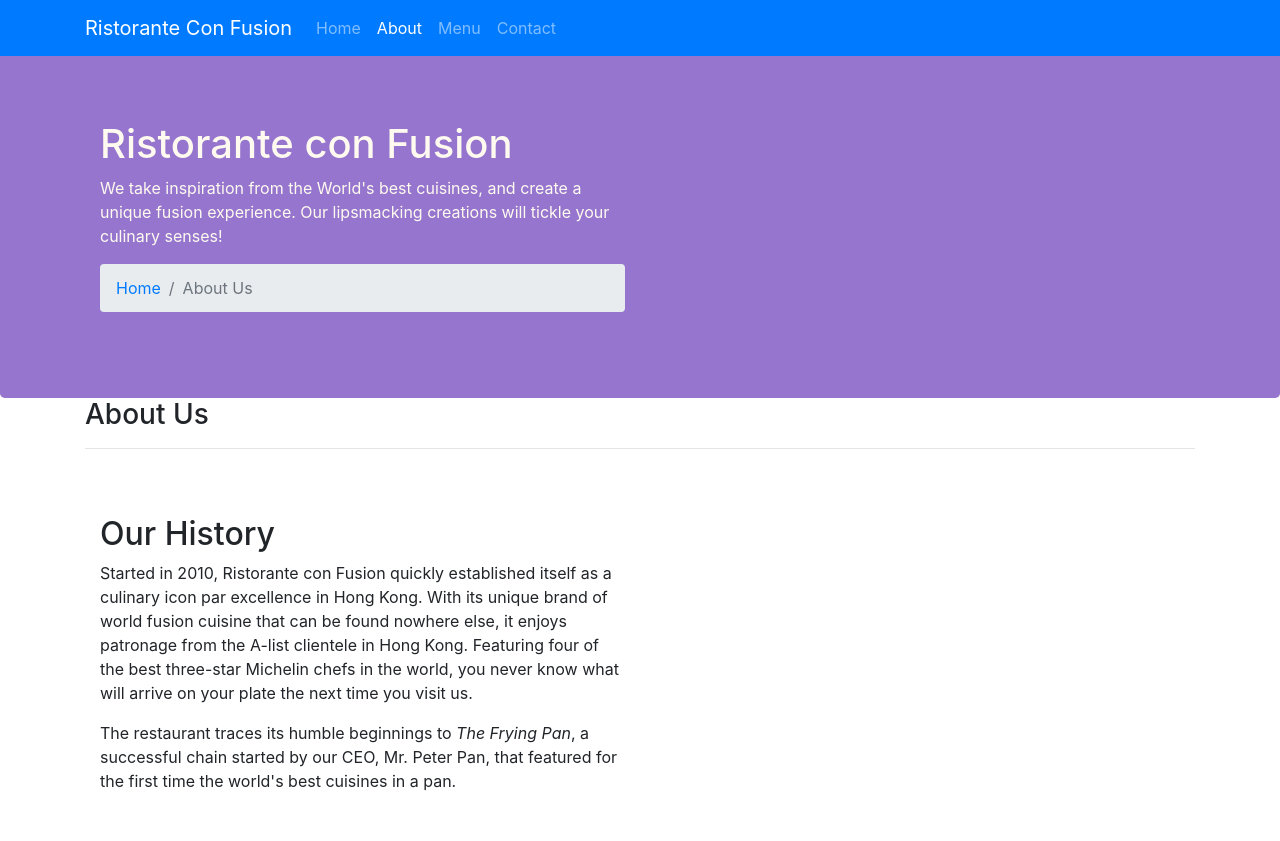
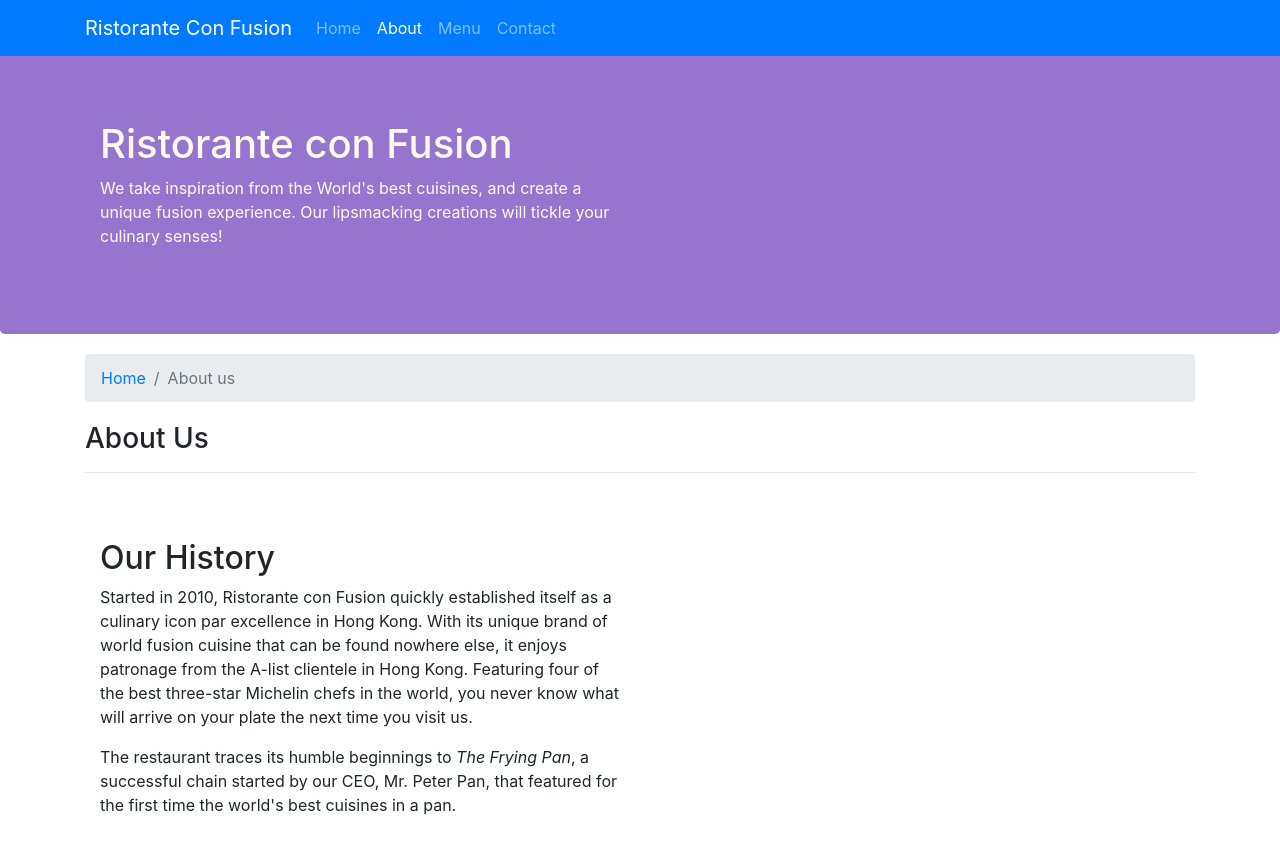
Before and after one commit to joanet501/conFusion, a website: page aboutus.html in a window 1280 px wide. Shown: the top 841 px of the page. Drawn offline with nearby package versions, Linux system fonts and the light colour scheme.

Commit message:
github commit

```diff
--- a/aboutus.html
+++ b/aboutus.html
@@ -40,12 +40,11 @@
 
                     <h1>Ristorante con Fusion</h1>
                     <p>We take inspiration from the World's best cuisines, and create a unique fusion experience. Our lipsmacking creations will tickle your culinary senses!</p>
-                    <ol class="col-12 breadcrumb">
-                        <li class="breadcrumb-item"><a href="./index.html">Home</a></li>
-                        <li class="breadcrumb-item active">About Us</li>
-                    </ol>
+
                 </div>
+
                 <div class="col-12 col-sm">
+
                 </div>
             </div>
         </div>
@@ -54,6 +53,10 @@
     <div class="container">
         <div class="row">
             <div class="col-12">
+                <ol class="col-12 breadcrumb estilo">
+                    <li class="breadcrumb-item"><a href="./index.html">Home</a></li>
+                    <li class="breadcrumb-item active">About us</li>
+                </ol>
                <h3>About Us</h3>
                <hr>
             </div>
--- a/css/styles.css
+++ b/css/styles.css
@@ -37,3 +37,7 @@ body{
 .navbar-dark {
      background-color: #512DA8;
 }
+
+.estilo {
+    margin: 20px 0px 20px 0px;
+}
```
Also changed, not shown: index.html (+1 -0 lines).
